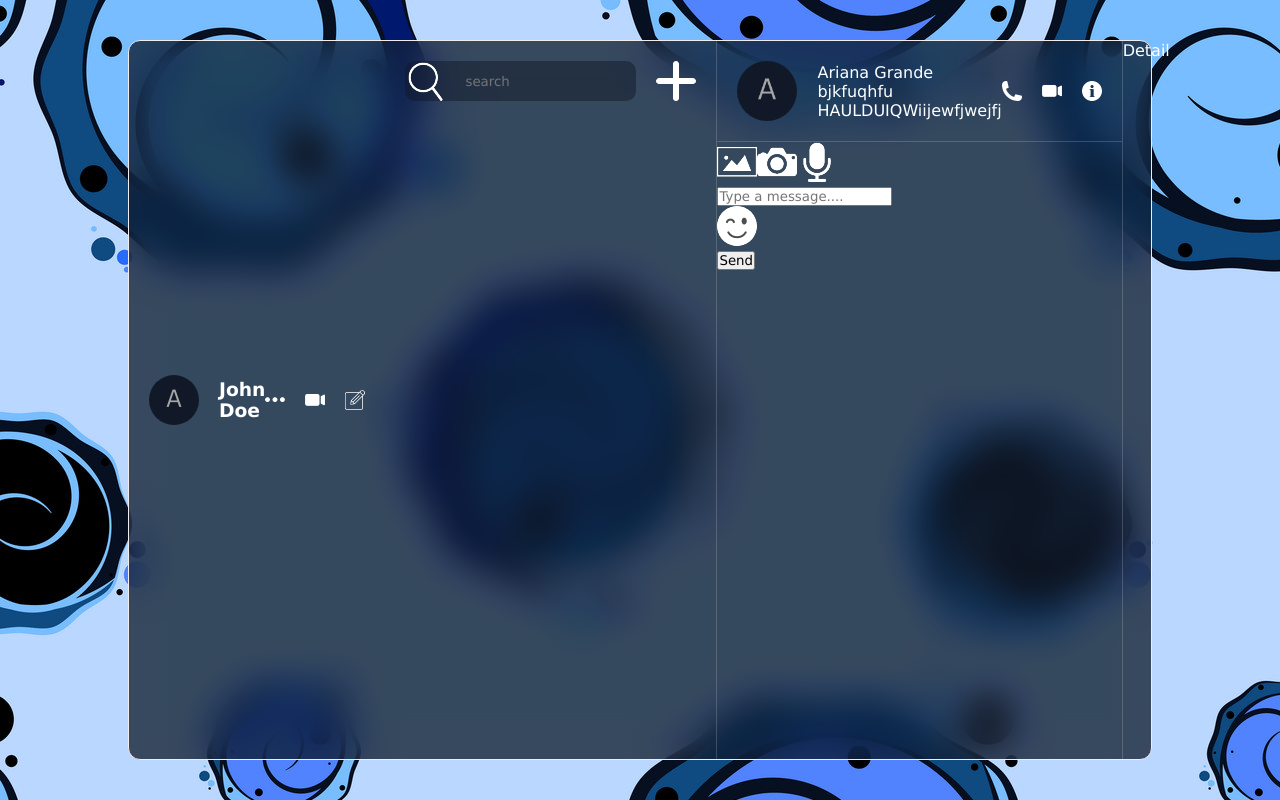
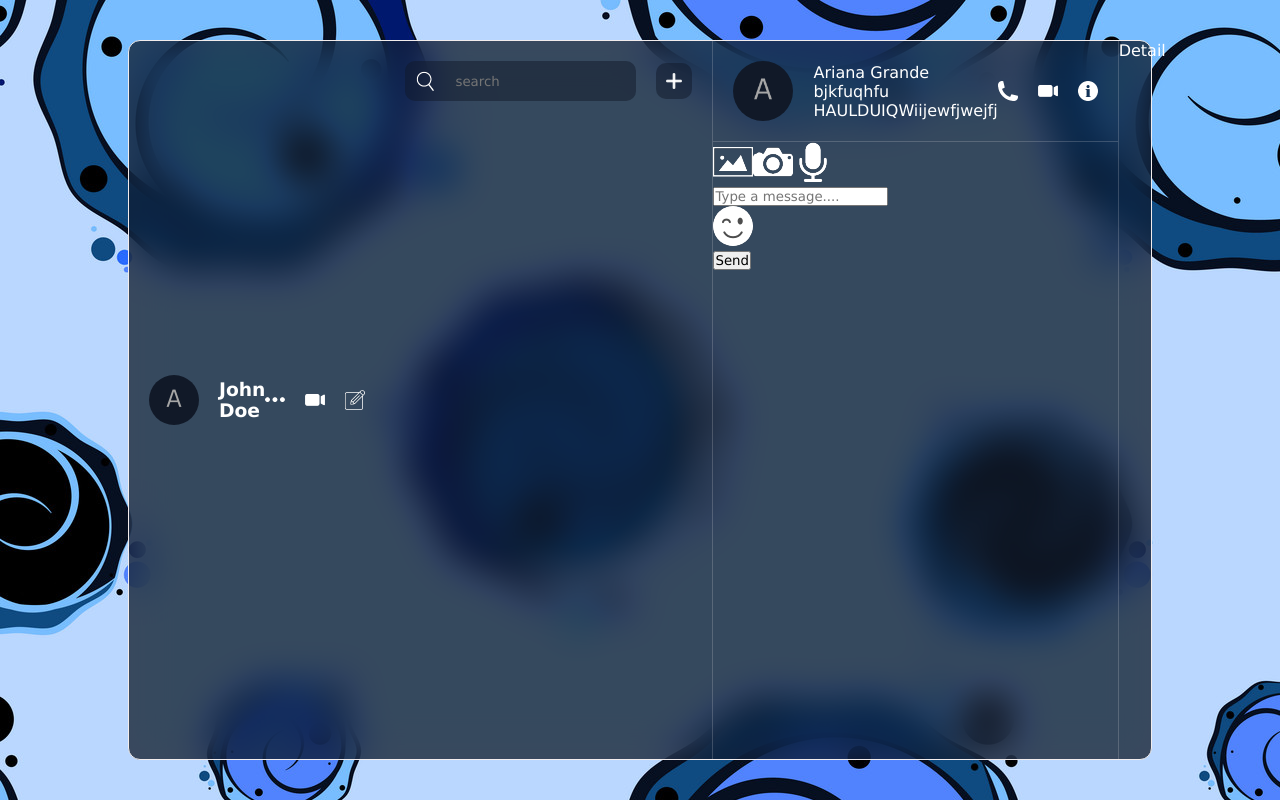
Before and after one commit to HimashaNethmini/RealTime-Chat, a React (Vite) app: page / in a window 1280 px wide. Built offline with nearby package versions, Linux system fonts and the light colour scheme.

Commit message:
added styles to the buttons

```diff
--- a/src/components/list/chatList/chatList.css
+++ b/src/components/list/chatList/chatList.css
@@ -7,18 +7,39 @@
     }
 
         .searchBar{
+            flex: 1;
             background-color: rgba(17, 25, 40, 0.5);
             display: flex;
             align-items: center;
             gap: 20px;
             border-radius: 10px;
+            padding: 10px;
 
             input{
                 background-color: transparent;
                 border: none;
                 outline: none;
                 color: white;
+                flex: 1;
+            }
+
+            img{
+                width: 20px;
+                height: 20px;
             }
         }
 
+        .add{
+            width: 36px;
+            height: 36px;
+            background-color: rgba(17, 25, 40, 0.5);
+            padding: 10px;
+            border-radius: 10px;
+            cursor: pointer;
+
+
+
+        }
+
+
     }
```
